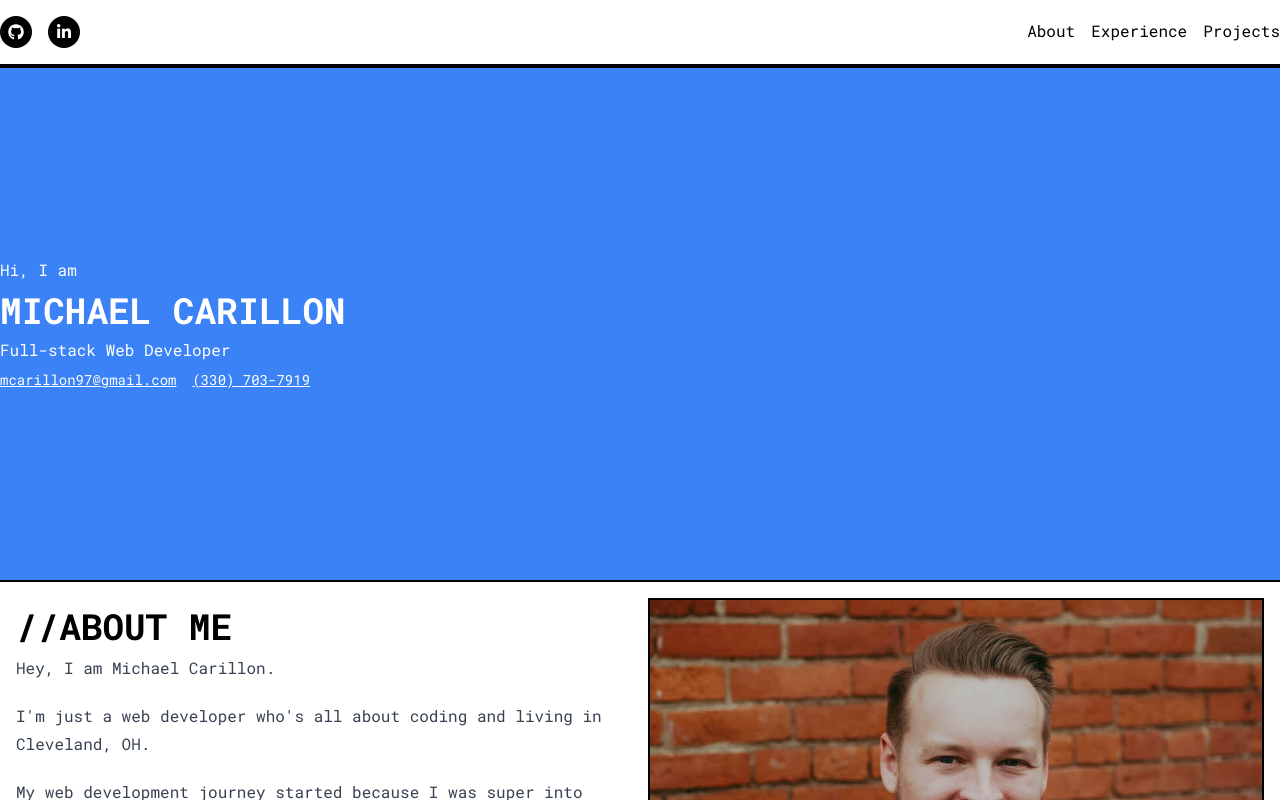
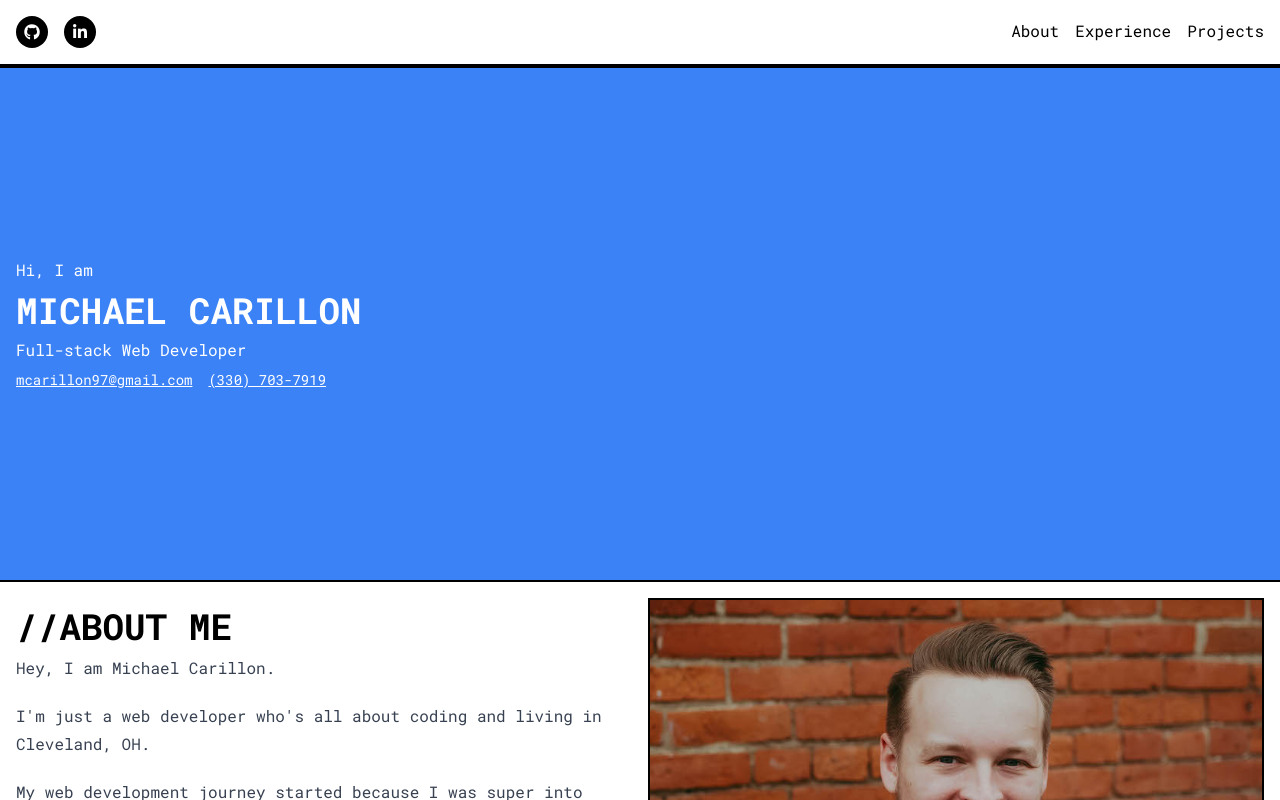
Before and after one commit to mike3497/michael-carillon-portfolio, a Nuxt app: page / in a window 1280 px wide. Shown: the top 800 px of the page. Built offline with nearby package versions, Linux system fonts and the light colour scheme.

Commit message:
center container and add padding by default

```diff
--- a/components/AboutMe.vue
+++ b/components/AboutMe.vue
@@ -1,7 +1,7 @@
 <template>
   <div
     id="about-me"
-    class="container mx-auto px-4 my-4 grid grid-cols-1 md:grid-cols-2 gap-4"
+    class="container my-4 grid grid-cols-1 md:grid-cols-2 gap-4"
   >
     <div>
       <SectionHeading>//About Me</SectionHeading>
--- a/components/TheHeader.vue
+++ b/components/TheHeader.vue
@@ -1,7 +1,7 @@
 <template>
   <header class="bg-white text-black border-b-4 border-black sticky top-0 z-50">
     <nav
-      class="container mx-auto flex flex-row justify-center items-center sm:justify-between h-16"
+      class="container flex flex-row justify-center items-center sm:justify-between h-16"
     >
       <div class="hidden sm:flex flex-row gap-4">
         <CircleIconLink
@@ -39,7 +39,7 @@
     </nav>
   </header>
   <div class="bg-blue-500 text-white border-b-2 border-black">
-    <div class="container mx-auto">
+    <div class="container">
       <div
         class="flex flex-col justify-center gap-2 h-[512px]"
         v-motion-slide-left
--- a/components/experience/MyExperience.vue
+++ b/components/experience/MyExperience.vue
@@ -1,5 +1,5 @@
 <template>
-  <div id="experience" class="container mx-auto px-4">
+  <div id="experience" class="container">
     <SectionHeading>//Experience</SectionHeading>
     <div class="grid grid-cols-1 md:grid-cols-5">
       <div class="col-span-2 mb-4">
--- a/components/projects/MyProjects.vue
+++ b/components/projects/MyProjects.vue
@@ -1,5 +1,5 @@
 <template>
-  <div id="my-projects" class="container mx-auto px-4 mb-6">
+  <div id="my-projects" class="container mb-6">
     <SectionHeading>//Projects</SectionHeading>
     <div class="grid grid-cols-1 md:grid-cols-3 gap-4">
       <ProjectCard
--- a/tailwind.config.js
+++ b/tailwind.config.js
@@ -9,6 +9,10 @@ module.exports = {
     './app.vue',
   ],
   theme: {
+    container: {
+      center: true,
+      padding: '1rem',
+    },
     extend: {
       fontFamily: {
         sans: ['Roboto Mono'],
```
